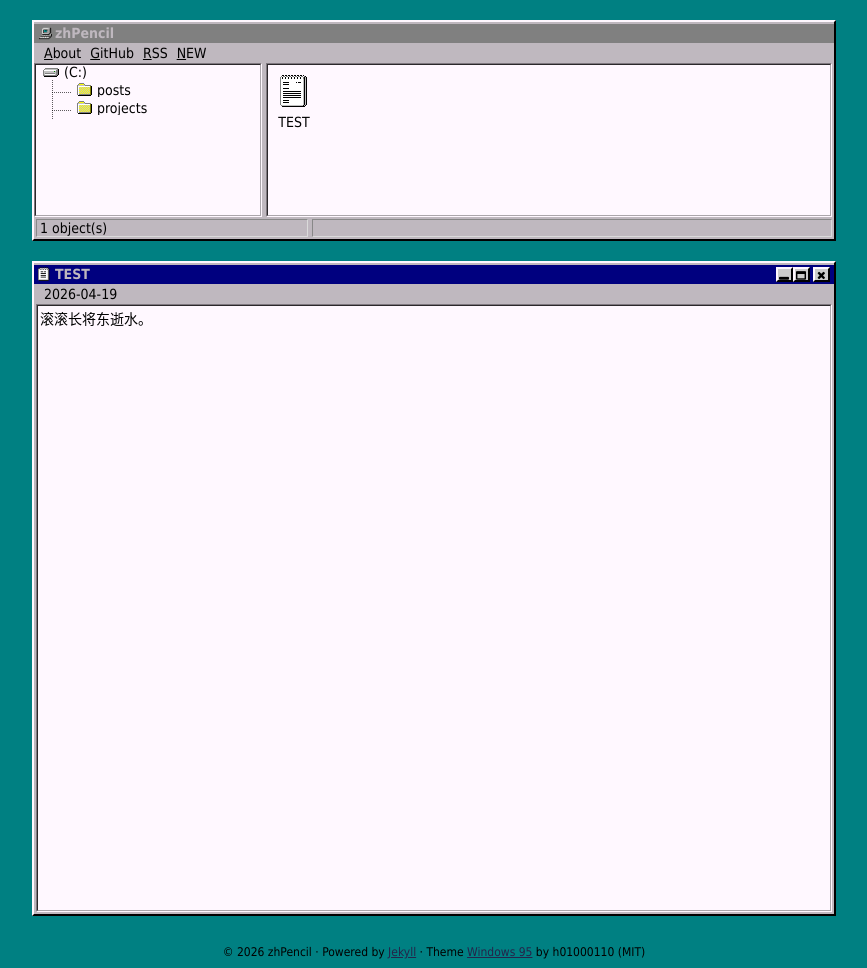
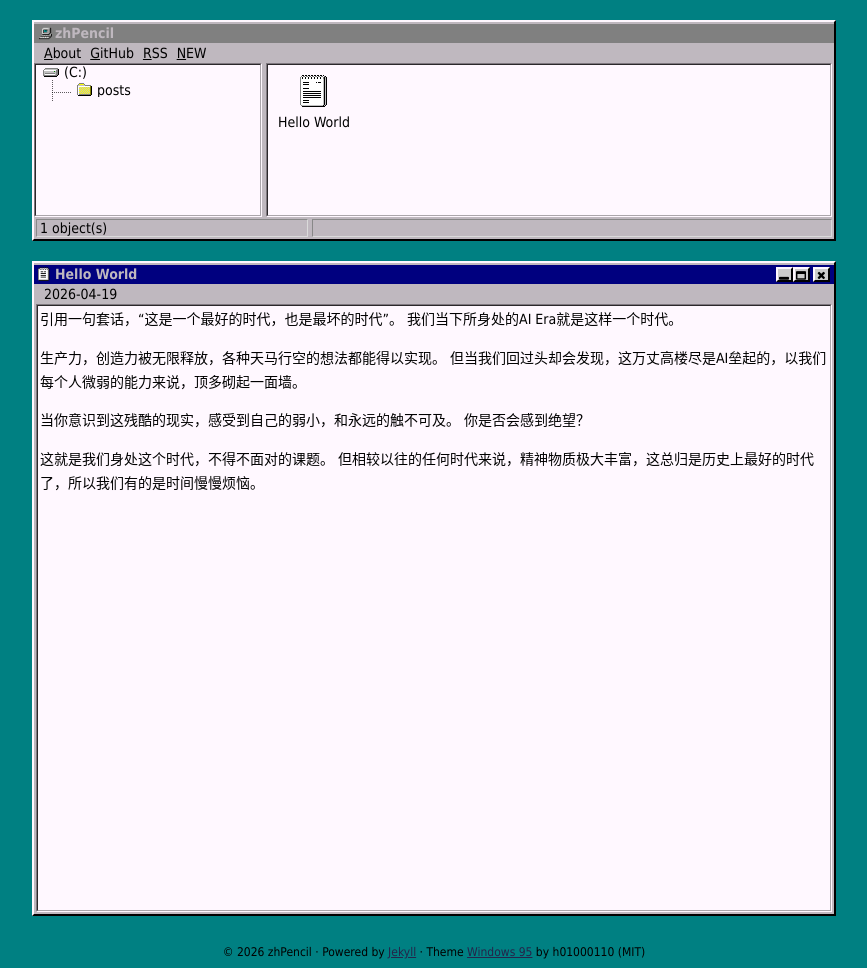
Before and after one commit to zhpencil/zhpencil.github.io, a Jekyll site: the page built from _posts/2026-04-19-hello-world.md, in a window 1280 px wide. Shown: the whole page, without its empty margins (206-1073 px from the left). Built offline with Jekyll 4.4.1, drawn with Linux system fonts in a browser that asks for light colours.

Commit message:
Write the Hello World article body
Replaces the placeholder text with the essay and keeps the posts tag.

```diff
--- a/_posts/2026-04-19-hello-world.md
+++ b/_posts/2026-04-19-hello-world.md
@@ -1,7 +1,17 @@
 ---
 layout: default
-title: "TEST"
-tags: [posts, projects]
+title: "Hello World"
+tags: [posts]
 ---
 
-滚滚长将东逝水。
+引用一句套话，“这是一个最好的时代，也是最坏的时代”。
+我们当下所身处的AI Era就是这样一个时代。
+
+生产力，创造力被无限释放，各种天马行空的想法都能得以实现。
+但当我们回过头却会发现，这万丈高楼尽是AI垒起的，以我们每个人微弱的能力来说，顶多砌起一面墙。
+
+当你意识到这残酷的现实，感受到自己的弱小，和永远的触不可及。
+你是否会感到绝望？
+
+这就是我们身处这个时代，不得不面对的课题。
+但相较以往的任何时代来说，精神物质极大丰富，这总归是历史上最好的时代了，所以我们有的是时间慢慢烦恼。
```
